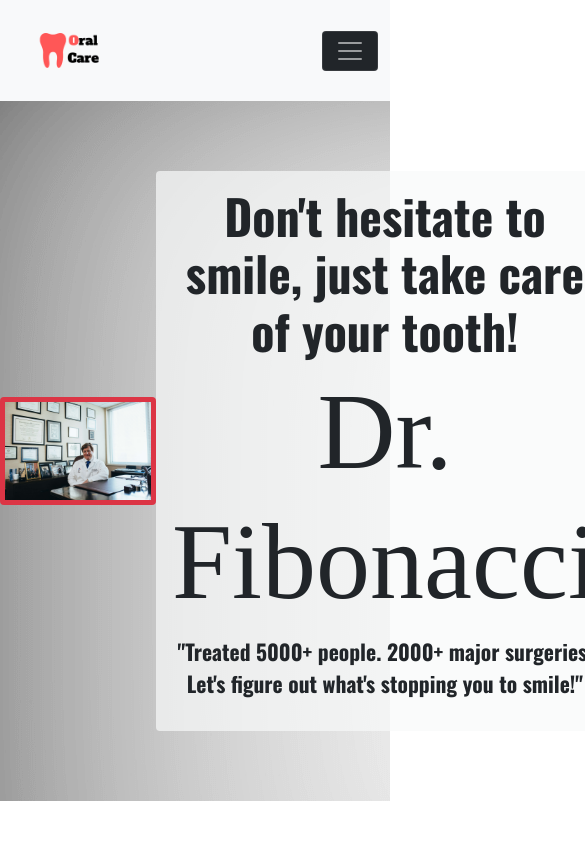
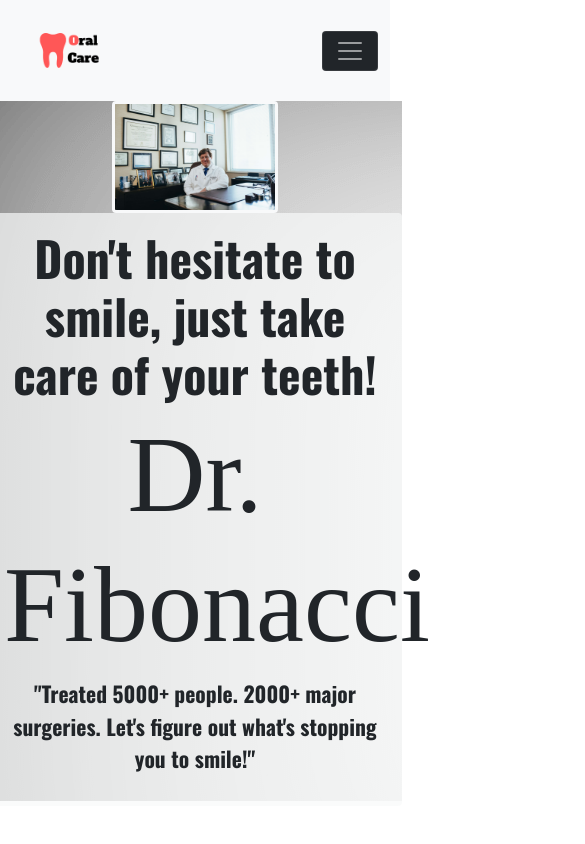
Before and after one commit to rmrokon/Oral-Care, a React (Create React App) app: page / in a window 390 px wide. Shown: the top 844 px of the page, 585 px wide, since content can reach past the window. Built offline with nearby package versions, Linux system fonts and the light colour scheme; no server answers; a web font is replaced by a local one.

Commit message:
Home page responsiveness fixed

```diff
--- a/src/components/About/About.js
+++ b/src/components/About/About.js
@@ -3,7 +3,7 @@ import Profile from '../../images/profile.png';
 
 const About = () => {
     return (
-        <div className='grow mt-5 w-50 mx-auto border rounded-1 bg-light shadow-lg'>
+        <div className='grow mt-5 mb-5 w-75 mx-auto border rounded-1 bg-light shadow-lg'>
             <div className='text-center mt-3'>
                 <img className='w-25 border rounded-2' src={Profile} alt="" />
                 <h3 className='my-3'>Md. Roknuzzaman</h3>
--- a/src/components/Banner/Banner.js
+++ b/src/components/Banner/Banner.js
@@ -5,10 +5,10 @@ import Doctor from '../../images/doctor.jpg';
 const Banner = () => {
     return (
         <div>
-            <div className='banner d-flex justify-content-evenly align-items-center'>
-                <img className='banner-top-image border border-5 border-danger rounded' src={Doctor} alt="" />
-                <div className='banner-text bg-light p-3 rounded' style={{ '--bs-bg-opacity': '.7' }}>
-                    <h3 className='titles text-center'>Don't hesitate to smile, just take care of your tooth!</h3>
+            <div className='banner row justify-content-evenly align-items-center'>
+                <img className='col-12 col-lg-6 banner-top-image border border-3 border-light p-0 rounded' src={Doctor} alt="" />
+                <div className='col-12 col-lg-6 banner-text bg-light p-3 rounded' style={{ '--bs-bg-opacity': '.7' }}>
+                    <h3 className='titles text-center'>Don't hesitate to smile, just take care of your teeth!</h3>
                     <h1 className='text-center'>Dr. Fibonacci</h1>
                     <p className='titles fs-4 text-center'>"Treated 5000+ people. 2000+ major surgeries. Let's figure out what's stopping you to smile!"</p>
                 </div>
--- a/src/components/Login/Login.js
+++ b/src/components/Login/Login.js
@@ -54,7 +54,7 @@ const Login = () => {
                     <div className="mb-3">
                         <input type="password" name='password' className="form-control" id="exampleInputPassword1" placeholder='Enter Password' required />
                     </div>
-                    <button onClick={handleSendPassResetMail} className='btn btn-link fs-5 mb-2'>Forgot Password?</button><br />
+                    <button onClick={handleSendPassResetMail} className='btn btn-link fs-5 mb-2 p-0'>Forgot Password?</button><br />
                     <p className='text-danger'>{error && error.message} {passResetError && passResetError.message}</p>
                     <button type="submit" className="btn btn-primary">Login</button>
                     <p className='mt-3'>New to Oral Care? <Link className='text-primary fs-5' to={'/register'}>Register</Link></p>
--- a/src/components/SocialLogin/SocialLogin.js
+++ b/src/components/SocialLogin/SocialLogin.js
@@ -6,8 +6,8 @@ import auth from '../../firebase.init';
 import { useLocation, useNavigate } from 'react-router-dom';
 
 const SocialLogin = () => {
-    const [signInWithGoogle, googleUser, googleLoading, googleError] = useSignInWithGoogle(auth);
-    const [signInWithFacebook, facebookUser, facebookLoading, facebookError] = useSignInWithFacebook(auth);
+    const [signInWithGoogle, googleUser, googleError] = useSignInWithGoogle(auth);
+    const [signInWithFacebook, facebookUser, facebookError] = useSignInWithFacebook(auth);
     const location = useLocation();
     const navigate = useNavigate();
     const from = location.state?.from.pathname || '/';
@@ -33,14 +33,14 @@ const SocialLogin = () => {
             </div>
             <p className='text-danger text-center fs-5'>{googleError && googleError.message} {facebookError && facebookError.message}</p>
             <div className='container'>
-                <div className='row justify-content-center w-50 mx-auto align-items-center'>
-                    <div className='grow col-12 col-md-6 text-end my-3'>
+                <div className='row justify-content-center mx-auto align-items-center'>
+                    <div className='col-12 col-lg-6 text-end my-3'>
                         <button onClick={handleGoogleSignIn} className='border-0 btn btn-info me-2 w-100'>
                             <img style={{ width: '50px', height: '50px' }} src={Google} alt="" />
                             <span>Sign in with google</span>
                         </button>
                     </div>
-                    <div className='grow col-12 col-md-6 text-start'>
+                    <div className='col-12 col-lg-6 text-start'>
                         <button onClick={handleFacebookSignIn} className='border-0 btn btn-info w-100'>
                             <img style={{ width: '50px', height: '50px' }} src={Facebook} alt="" />
                             <span>Sign in with Facebook</span>
```
